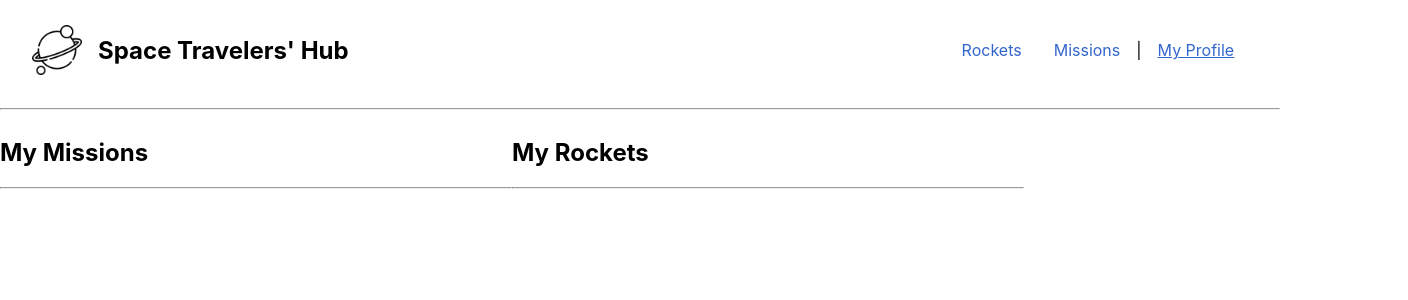
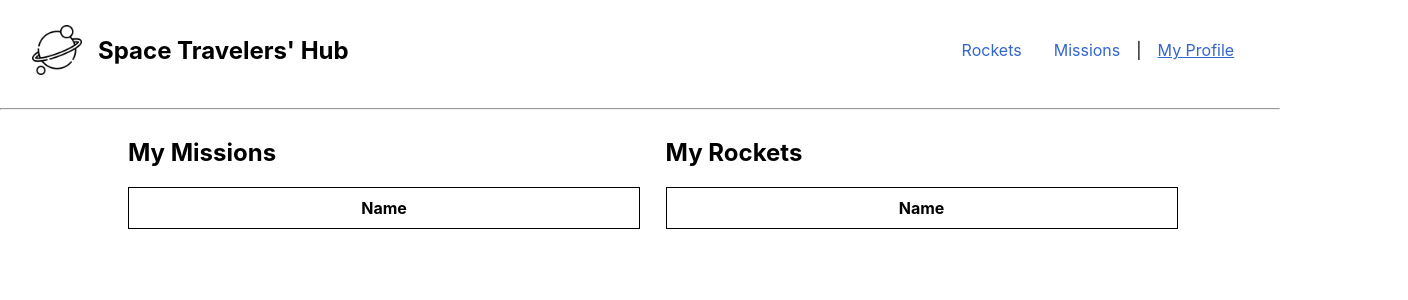
Before and after one commit to Abdulwhbhussain/Space-Travelers-Hub, a React (Create React App) app: page /profile in a window 1280 px wide. Shown: the top 300 px of the page, 1408 px wide, since content can reach past the window. Built offline with nearby package versions, Linux system fonts and the light colour scheme.

Commit message:
Update profile

```diff
--- a/src/components/myprofile/MyProfileLogic.jsx
+++ b/src/components/myprofile/MyProfileLogic.jsx
@@ -8,7 +8,6 @@ function MyProfileLogic() {
   console.log(missions);
 
   const filteredRockets = rockets.filter((rocket) => rocket.reserved === true);
-
   const filteredMissions = missions.filter((mission) => mission.reserved === true);
   console.log(filteredMissions);
   console.log(filteredRockets);
@@ -18,32 +17,40 @@ function MyProfileLogic() {
   });
 
   return (
-    <div style={{
-      width: '100%',
-      padding: '0rem',
-      height: 'fit-content',
-      display: 'flex',
-    }}
-    >
+    <div style={{ width: '100%', padding: '0rem', height: 'fit-content', display: 'flex', marginLeft: '10%' }}>
       <div style={{ width: '40%' }}>
         <h2>My Missions</h2>
-        <hr />
-        {filteredMissions.map((mission) => (
-          <>
-            <div>{mission.name}</div>
-            <hr />
-          </>
-        ))}
+        <table style={{ width: '100%' }}>
+          <thead>
+            <tr>
+              <th>Name</th>
+            </tr>
+          </thead>
+          <tbody>
+            {filteredMissions.map((mission) => (
+              <tr key={mission.id}>
+                <td>{mission.name}</td>
+              </tr>
+            ))}
+          </tbody>
+        </table>
       </div>
-      <div style={{ width: '40%' }}>
+      <div style={{ width: '40%', marginLeft: '2%' }}>
         <h2>My Rockets</h2>
-        <hr />
-        {filteredRockets.map((rocket) => (
-          <>
-            <div>{rocket.name}</div>
-            <hr />
-          </>
-        ))}
+        <table style={{ width: '100%' }}>
+          <thead>
+            <tr>
+              <th>Name</th>
+            </tr>
+          </thead>
+          <tbody>
+            {filteredRockets.map((rocket) => (
+              <tr key={rocket.id}>
+                <td>{rocket.name}</td>
+              </tr>
+            ))}
+          </tbody>
+        </table>
       </div>
     </div>
   );
```
